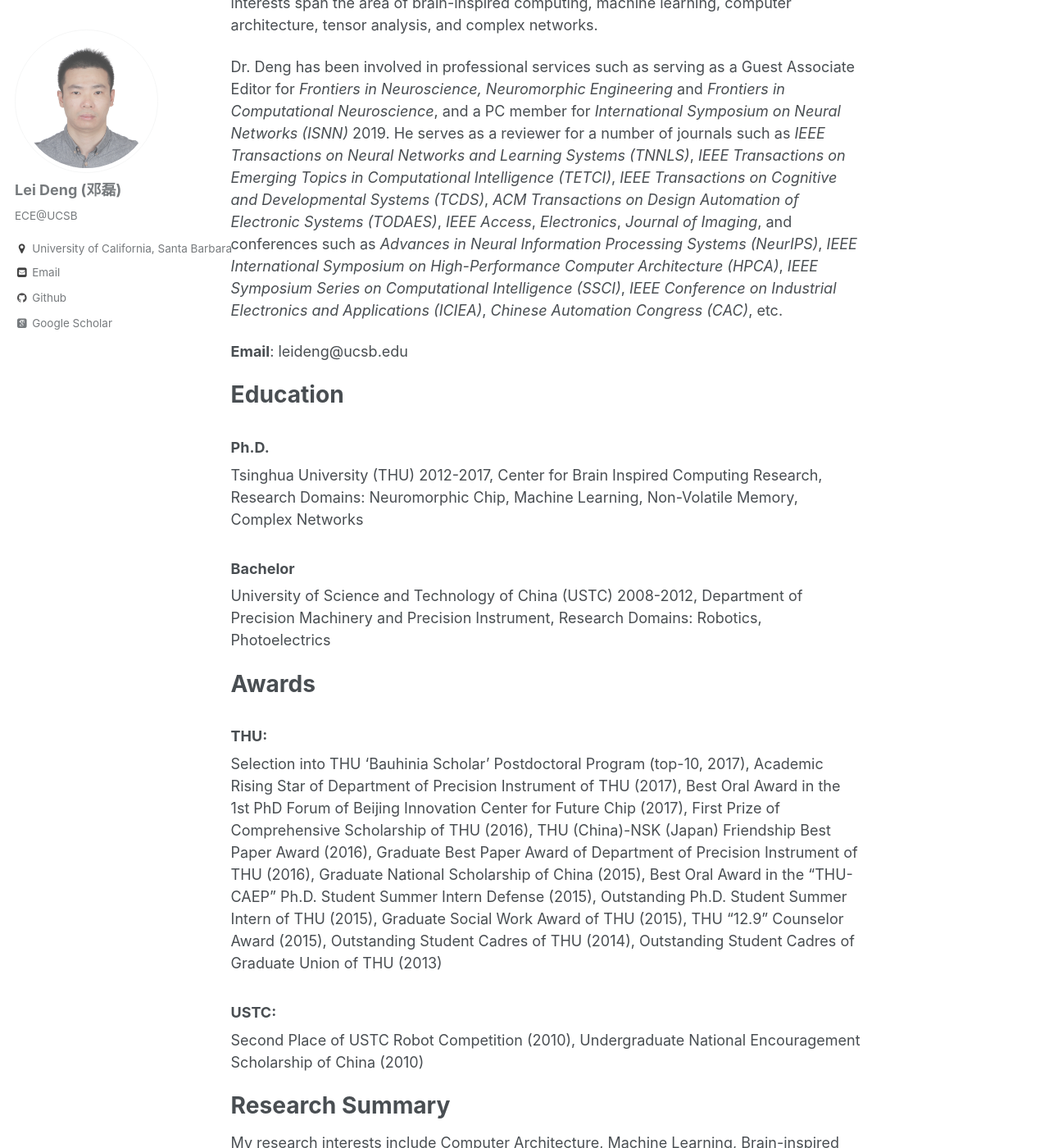
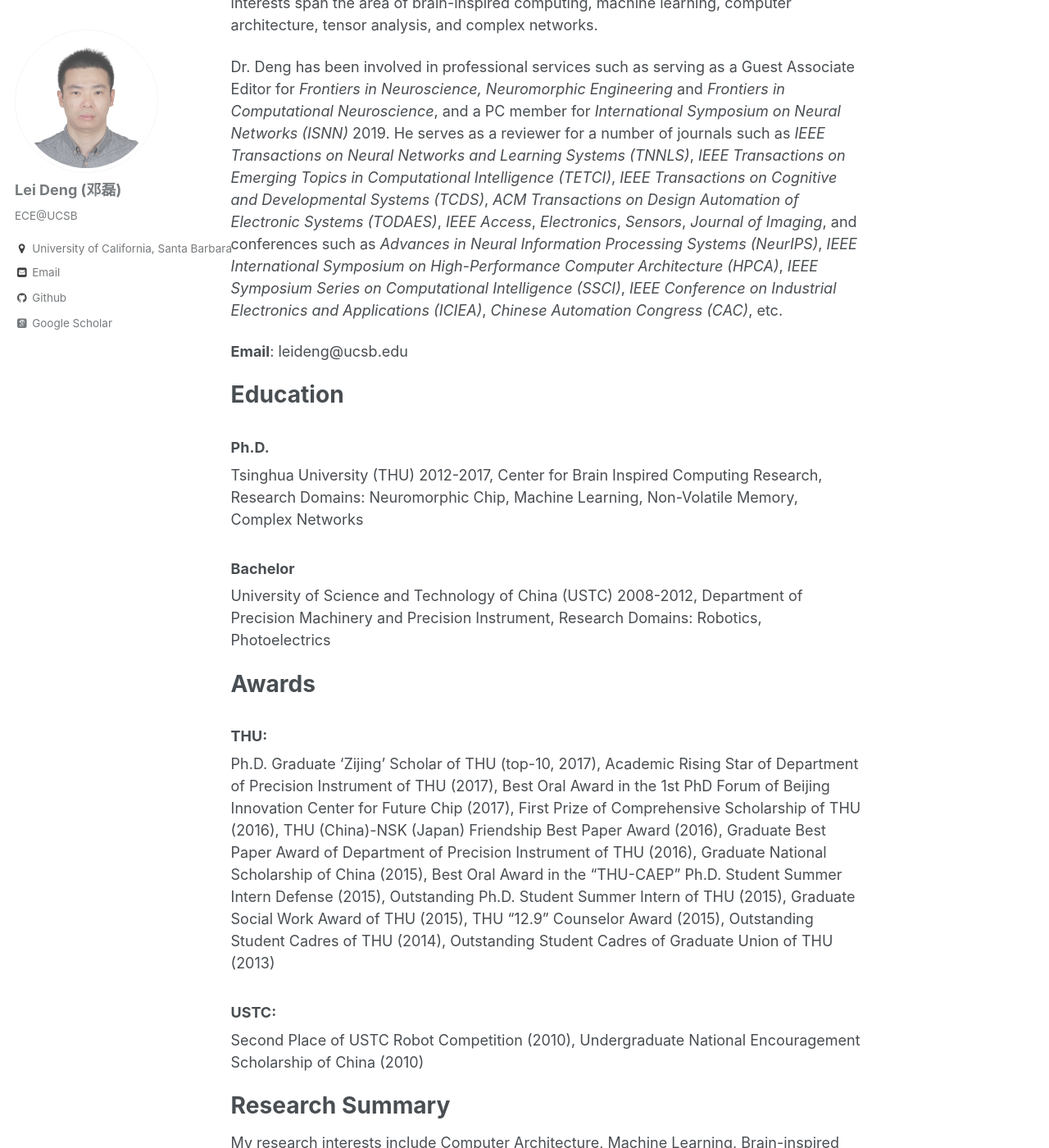
Before and after one commit to dllfei/dllfei.github.io, a Jekyll site: the page built from _pages/about.md, in a window 1280 px wide and 1400 px high, scrolled down 305 px. Shown: the whole window at 82% size. Built offline with Jekyll 4.4.1, drawn with Linux system fonts in a browser that asks for light colours; some web fonts are replaced.

Commit message:
Update about.md

```diff
--- a/_pages/about.md
+++ b/_pages/about.md
@@ -10,7 +10,7 @@ redirect_from:
 
 Lei Deng received his B.E. degree and Ph.D. degree from University of Science and Technology of China, Hefei, China, and Tsinghua University, Beijing, China, in 2012 and 2017, respectively. He is currently a Postdoctoral Fellow working with Professor Yuan Xie at [Scalable Energy-Efficient Architecture Lab (SEAL)](https://seal.ece.ucsb.edu/), Department of Electrical and Computer Engineering, University of California, Santa Barbara, CA, USA. His research interests span the area of brain-inspired computing, machine learning, computer architecture, tensor analysis, and complex networks.
 
-Dr. Deng has been involved in professional services such as serving as a Guest Associate Editor for *Frontiers in Neuroscience, Neuromorphic Engineering* and *Frontiers in Computational Neuroscience*, and a PC member for *International Symposium on Neural Networks (ISNN)* 2019. He serves as a reviewer for a number of journals such as *IEEE Transactions on Neural Networks and Learning Systems (TNNLS)*, *IEEE Transactions on Emerging Topics in Computational Intelligence (TETCI)*, *IEEE Transactions on Cognitive and Developmental Systems (TCDS)*, *ACM Transactions on Design Automation of Electronic Systems (TODAES)*, *IEEE Access*, *Electronics*, *Journal of Imaging*, and conferences such as *Advances in Neural Information Processing Systems (NeurIPS)*, *IEEE International Symposium on High-Performance Computer Architecture (HPCA)*, *IEEE Symposium Series on Computational Intelligence (SSCI)*, *IEEE Conference on Industrial Electronics and Applications (ICIEA)*, *Chinese Automation Congress (CAC)*, etc.
+Dr. Deng has been involved in professional services such as serving as a Guest Associate Editor for *Frontiers in Neuroscience, Neuromorphic Engineering* and *Frontiers in Computational Neuroscience*, and a PC member for *International Symposium on Neural Networks (ISNN)* 2019. He serves as a reviewer for a number of journals such as *IEEE Transactions on Neural Networks and Learning Systems (TNNLS)*, *IEEE Transactions on Emerging Topics in Computational Intelligence (TETCI)*, *IEEE Transactions on Cognitive and Developmental Systems (TCDS)*, *ACM Transactions on Design Automation of Electronic Systems (TODAES)*, *IEEE Access*, *Electronics*, *Sensors*, *Journal of Imaging*, and conferences such as *Advances in Neural Information Processing Systems (NeurIPS)*, *IEEE International Symposium on High-Performance Computer Architecture (HPCA)*, *IEEE Symposium Series on Computational Intelligence (SSCI)*, *IEEE Conference on Industrial Electronics and Applications (ICIEA)*, *Chinese Automation Congress (CAC)*, etc.
 
 **Email**: leideng@ucsb.edu
 
@@ -25,7 +25,7 @@ University of Science and Technology of China (USTC) 2008-2012, Department of Pr
 Awards
 ======
 ### THU:
-Selection into THU ‘Bauhinia Scholar’ Postdoctoral Program (top-10, 2017), Academic Rising Star of Department of Precision Instrument of THU (2017), Best Oral Award in the 1st PhD Forum of Beijing Innovation Center for Future Chip (2017), First Prize of Comprehensive Scholarship of THU (2016), THU (China)-NSK (Japan) Friendship Best Paper Award (2016), Graduate Best Paper Award of Department of Precision Instrument of THU (2016), Graduate National Scholarship of China (2015), Best Oral Award in the “THU-CAEP” Ph.D. Student Summer Intern Defense (2015), Outstanding Ph.D. Student Summer Intern of THU (2015), Graduate Social Work Award of THU (2015), THU “12.9” Counselor Award (2015), Outstanding Student Cadres of THU (2014), Outstanding Student Cadres of Graduate Union of THU (2013)
+Ph.D. Graduate ‘Zijing’ Scholar of THU (top-10, 2017), Academic Rising Star of Department of Precision Instrument of THU (2017), Best Oral Award in the 1st PhD Forum of Beijing Innovation Center for Future Chip (2017), First Prize of Comprehensive Scholarship of THU (2016), THU (China)-NSK (Japan) Friendship Best Paper Award (2016), Graduate Best Paper Award of Department of Precision Instrument of THU (2016), Graduate National Scholarship of China (2015), Best Oral Award in the “THU-CAEP” Ph.D. Student Summer Intern Defense (2015), Outstanding Ph.D. Student Summer Intern of THU (2015), Graduate Social Work Award of THU (2015), THU “12.9” Counselor Award (2015), Outstanding Student Cadres of THU (2014), Outstanding Student Cadres of Graduate Union of THU (2013)
 
 ### USTC:
 Second Place of USTC Robot Competition (2010), Undergraduate National Encouragement Scholarship of China (2010)
```
